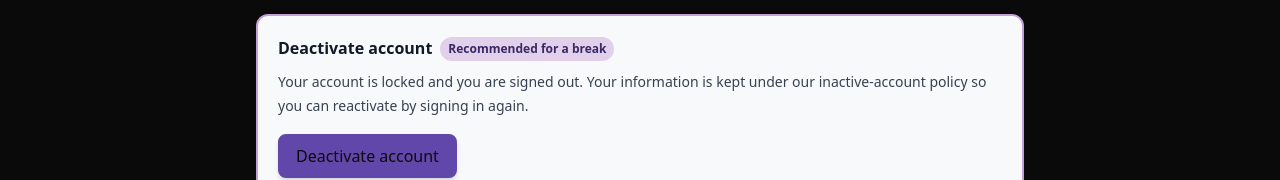
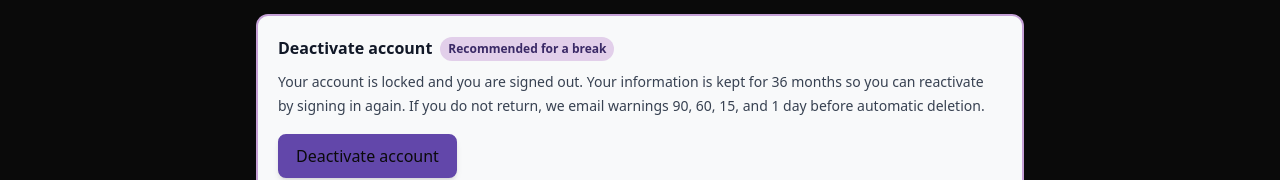
Before and after one commit to studybuddydevelopers/study-buddy-v2, a Next.js app: page /settings/account in a window 1280 px wide. Shown: the part 232-412 px from the top of the page. Built offline with nearby package versions, Linux system fonts and the light colour scheme; no server answers.

Commit message:
fix(account): update inactive account policy message
Clarified the duration for which account information is kept.

Added details about email warnings prior to automatic deletion.

```diff
--- a/app/settings/account/AccountSettingsClient.tsx
+++ b/app/settings/account/AccountSettingsClient.tsx
@@ -110,8 +110,9 @@ export default function AccountSettingsClient() {
           </div>
           <p className="mt-2 text-sm leading-6 text-gray-700">
             Your account is locked and you are signed out. Your information is
-            kept under our inactive-account policy so you can reactivate by
-            signing in again.
+            kept for 36 months so you can reactivate by signing in again. If you
+            do not return, we email warnings 90, 60, 15, and 1 day before
+            automatic deletion.
           </p>
           {accountAction === "deactivate" ? (
             <div className="mt-4 rounded-lg border border-primary-200 bg-white p-4">
```
